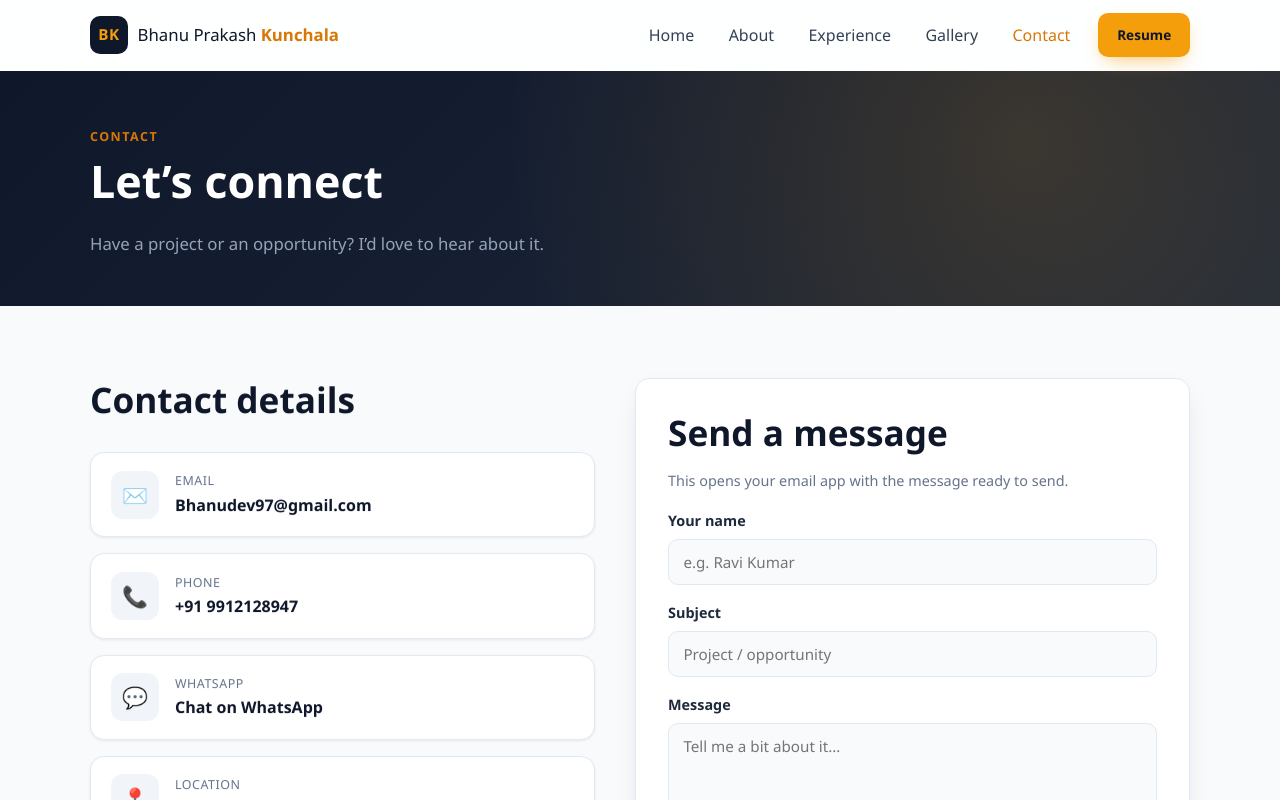
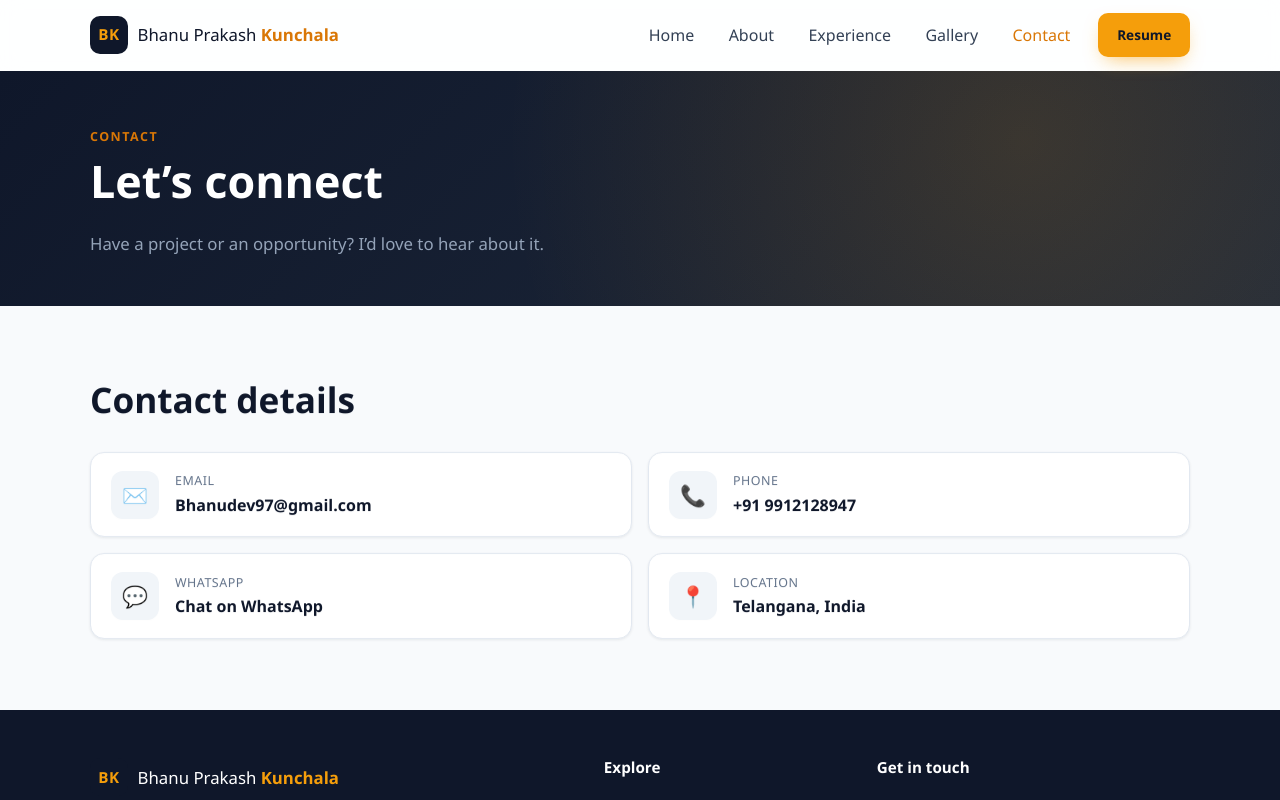
Before and after one commit to lokeshwithai/Bhanu-Prakash-Kunchala-portfolio, a React (Vite) app: page /contact in a window 1280 px wide. Shown: the top 800 px of the page. Built offline with nearby package versions, Linux system fonts and the light colour scheme.

Commit message:
Remove Send a message form from Contact page

```diff
--- a/src/index.css
+++ b/src/index.css
@@ -962,6 +962,14 @@ button {
   display: grid;
   gap: 1rem;
 }
+.contact-cards--wide {
+  grid-template-columns: repeat(2, 1fr);
+}
+@media (max-width: 600px) {
+  .contact-cards--wide {
+    grid-template-columns: 1fr;
+  }
+}
 .contact-card {
   display: flex;
   align-items: center;
--- a/src/pages/Contact.jsx
+++ b/src/pages/Contact.jsx
@@ -1,4 +1,3 @@
-import { useState } from 'react'
 import SectionReveal from '../components/SectionReveal.jsx'
 import { profile } from '../data/resume.js'
 
@@ -34,22 +33,6 @@ const contactCards = [
 ]
 
 export default function Contact() {
-  const [form, setForm] = useState({ name: '', subject: '', message: '' })
-
-  const onChange = (e) =>
-    setForm((f) => ({ ...f, [e.target.name]: e.target.value }))
-
-  const onSubmit = (e) => {
-    e.preventDefault()
-    const subject = encodeURIComponent(
-      form.subject || `Portfolio enquiry from ${form.name || 'website'}`
-    )
-    const body = encodeURIComponent(
-      `${form.message}\n\n— ${form.name}`.trim()
-    )
-    window.location.href = `mailto:${profile.email}?subject=${subject}&body=${body}`
-  }
-
   return (
     <>
       <section className="page-header">
@@ -63,10 +46,10 @@ export default function Contact() {
       </section>
 
       <section className="section">
-        <div className="container contact-layout">
-          <SectionReveal className="contact-info">
+        <div className="container">
+          <SectionReveal>
             <h2 className="section__title">Contact details</h2>
-            <div className="contact-cards">
+            <div className="contact-cards contact-cards--wide">
               {contactCards.map((c) => (
                 <a
                   key={c.label}
@@ -85,54 +68,6 @@ export default function Contact() {
               ))}
             </div>
           </SectionReveal>
-
-          <SectionReveal className="contact-form-wrap" delay={120}>
-            <form className="contact-form" onSubmit={onSubmit}>
-              <h2 className="section__title">Send a message</h2>
-              <p className="contact-form__note">
-                This opens your email app with the message ready to send.
-              </p>
-
-              <label>
-                Your name
-                <input
-                  type="text"
-                  name="name"
-                  value={form.name}
-                  onChange={onChange}
-                  placeholder="e.g. Ravi Kumar"
-                  required
-                />
-              </label>
-
-              <label>
-                Subject
-                <input
-                  type="text"
-                  name="subject"
-                  value={form.subject}
-                  onChange={onChange}
-                  placeholder="Project / opportunity"
-                />
-              </label>
-
-              <label>
-                Message
-                <textarea
-                  name="message"
-                  rows="5"
-                  value={form.message}
-                  onChange={onChange}
-                  placeholder="Tell me a bit about it…"
-                  required
-                />
-              </label>
-
-              <button type="submit" className="btn btn--accent btn--block">
-                Send Message
-              </button>
-            </form>
-          </SectionReveal>
         </div>
       </section>
     </>
```
